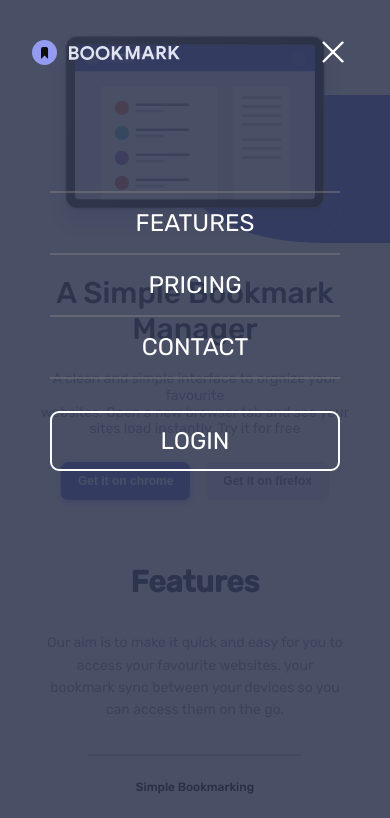
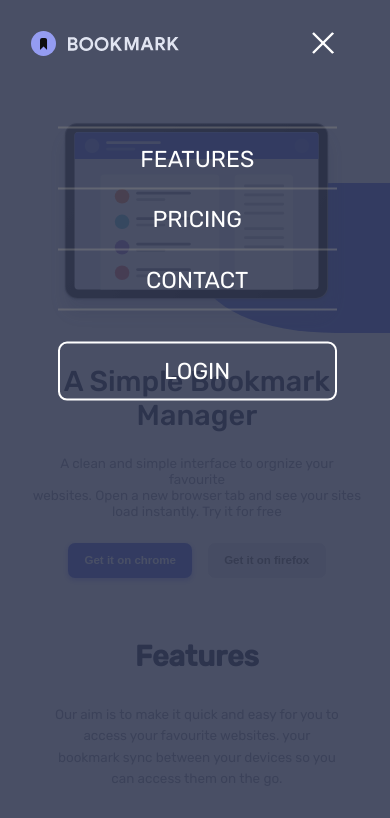
Before and after one commit to Ehsan-c137/BookmarkLandingPage, a plain HTML site: page index.html in a window 390 px wide. Both pictures are taken after a click on the element 333 px from the left and 53 px from the top of the page. Shown: the top 818 px of the page. Drawn offline with Linux system fonts and the light colour scheme.

Commit message:
set hamMenut static to prevent to scroll

```diff
--- a/app/script.js
+++ b/app/script.js
@@ -3,16 +3,30 @@
 //**************/
 //  hamburgur /
 //**************/
-const hamburgerBtn = document.querySelector("#hamburger");
-hamburgerBtn.addEventListener("click", function () {
-   document.querySelector("body").classList.toggle("active-hamburger");
+const hamBtn = document.querySelector("#hamburger");
+const hamMenuContainer = document.querySelector(".hamburger-menu");
+const header = document.querySelector(".header");
+
+hamBtn.addEventListener("click", function () {
+   hamMenuContainer.classList.toggle("active-modal");
+   header.classList.toggle("active-header");
+});
+
+header.addEventListener("click", function () {
+   if (header.classList.contains("active-header")) {
+      document.body.style.position = "fixed";
+      hamBtn.style.right = "4.8rem";
+   } else {
+      document.body.style.position = "";
+      hamBtn.style.right = "3.2rem";
+   }
 });
 
 document
    .querySelector(".go-to-feature-tab")
    .addEventListener("click", function () {
-      // close the ham menue
-      document.querySelector("body").classList.toggle("active-hamburger");
+      // close the ham menu
+      document.querySelector(".header").classList.toggle("active-hamburger");
       // change the the close ham icon to normal
       document.querySelector("#hamburger").classList.toggle("open");
    });
--- a/index.html
+++ b/index.html
@@ -26,18 +26,6 @@
       <title>Bookmark</title>
    </head>
    <body>
-      <div class="hamburger-menu">
-         <ul>
-            <li class="go-to-feature-tab ham-btn">FEATURES</li>
-            <li class="ham-btn">PRICING</li>
-            <li class="ham-btn">CONTACT</li>
-            <li class="hamburgur-login-btn">LOGIN</li>
-         </ul>
-         <div class="hamburgur-logos">
-            <img src="./images/icon-facebook.svg" alt="facebook logo" />
-            <img src="./images/icon-twitter.svg" alt="twitter logo" />
-         </div>
-      </div>
       <header class="header">
          <div class="header-logo">
             <img src="./images/logo-bookmark.svg" alt="" />
@@ -55,6 +43,19 @@
                   d="M 20,70.999954 H 80.000231 C 80.000231,70.999954 94.498839,71.182648 94.532987,33.288669 94.543142,22.019327 90.966081,18.329754 85.259173,18.331003 79.552261,18.332249 75.000211,25.000058 75.000211,25.000058 L 25.000021,74.999942"
                />
             </svg>
+         </div>
+
+         <div class="hamburger-menu">
+            <ul>
+               <li class="go-to-feature-tab ham-btn">FEATURES</li>
+               <li class="ham-btn">PRICING</li>
+               <li class="ham-btn">CONTACT</li>
+               <li class="hamburgur-login-btn">LOGIN</li>
+            </ul>
+            <div class="hamburgur-logos">
+               <img src="./images/icon-facebook.svg" alt="facebook logo" />
+               <img src="./images/icon-twitter.svg" alt="twitter logo" />
+            </div>
          </div>
 
          <div class="header-links link">
--- a/style/__queries.scss
+++ b/style/__queries.scss
@@ -132,15 +132,75 @@
 // below 560px
 @media (max-width: 35em) {
    .header {
-      padding: 4.8rem;
+      position: relative;
+      padding: 3.2rem;
+      z-index: 4;
    }
    .header-links {
       display: none;
    }
    #hamburger {
       display: block;
+      position: absolute;
+      right: 3.2rem;
    }
+   .active-header {
+      display: flex;
+      justify-content: space-between;
 
+      #hamburger .line {
+         stroke: white !important;
+      }
+      img {
+         filter: invert(100%) sepia(3%) saturate(100%) hue-rotate(185deg)
+            brightness(113%) contrast(89%);
+      }
+   }
+   .active-modal {
+      z-index: -1;
+      position: absolute;
+      width: 110vw;
+      height: 120vh;
+      background-color: #2f354fde;
+      transform: translate(-5rem, 31rem);
+
+      display: flex;
+      flex-direction: column;
+      align-items: center;
+      justify-content: space-around;
+      text-align: center;
+      ul {
+         display: block;
+         margin-top: 14.8rem;
+      }
+      li {
+         color: white;
+         cursor: pointer;
+         font-size: 2.4rem;
+      }
+      .ham-btn {
+         &:first-of-type {
+            border-top: 2px solid rgba(128, 128, 128, 0.467);
+         }
+         &:last-of-type {
+            border-bottom: 2px solid rgba(128, 128, 128, 0.467);
+         }
+         padding: 1.6rem 8.6rem;
+         border-bottom: 2px solid rgba(128, 128, 128, 0.467);
+      }
+      .hamburgur-login-btn {
+         margin-top: 3.2rem;
+         border: 2px solid white;
+         border-radius: 9px;
+         padding: 1.4rem 0rem;
+      }
+      .hamburgur-logos {
+         img {
+            margin: 0rem 1.6rem;
+            cursor: pointer;
+         }
+      }
+   }
    .section-landing {
       grid-template-columns: 1fr;
       padding: 3.2rem;
@@ -269,74 +329,14 @@
          justify-content: center;
       }
    }
+}
 
-   // hamburger
-   .active-hamburger {
-      display: block;
-      position: relative;
-      .header {
-         display: flex;
-         justify-content: space-between;
-         position: absolute;
-         z-index: 3;
-         width: 100%;
-         img {
-            filter: invert(100%) sepia(3%) saturate(100%) hue-rotate(185deg)
-               brightness(113%) contrast(89%);
-         }
-      }
-
-      #hamburger .line {
-         stroke: white !important;
-      }
-      .hamburger-menu {
-         overflow: hidden;
-         position: absolute;
-         z-index: 2;
-         transform: translateX(0rem);
-         display: flex;
-         flex-direction: column;
-         align-items: center;
-         justify-content: space-around;
-         text-align: center;
-         width: 100vw;
-         height: 100vh;
-         background-color: #2f354fde;
-         ul {
-            display: block;
-            margin-top: 6.6rem;
-         }
-         li {
-            color: white;
-            cursor: pointer;
-            font-size: 2.4rem;
-         }
-         .ham-btn {
-            &:first-of-type {
-               border-top: 2px solid rgba(128, 128, 128, 0.467);
-            }
-            &:last-of-type {
-               border-bottom: 2px solid rgba(128, 128, 128, 0.467);
-            }
-            padding: 1.6rem 8.6rem;
-            border-bottom: 2px solid rgba(128, 128, 128, 0.467);
-         }
-         .hamburgur-login-btn {
-            margin-top: 3.2rem;
-            border: 2px solid white;
-            border-radius: 9px;
-            padding: 1.4rem 0rem;
-         }
-         .hamburgur-logos {
-            img {
-               margin: 0rem 1.6rem;
-               cursor: pointer;
-            }
-         }
-      }
+// below 497
+@media (max-width: 31em) {
+   html {
+      font-size: 60%;
    }
 }
-
 // below 416
 @media (max-width: 26em) {
    .container {
--- a/style/main.scss
+++ b/style/main.scss
@@ -12,7 +12,7 @@
    img {
       display: none;
    }
-   transform: translateX(30rem);
+   transform: translate(13rem, 29rem);
    transition: 0.5s all;
 }
 .header {
```
Also changed, not shown: style/main.css, 1 other file.
